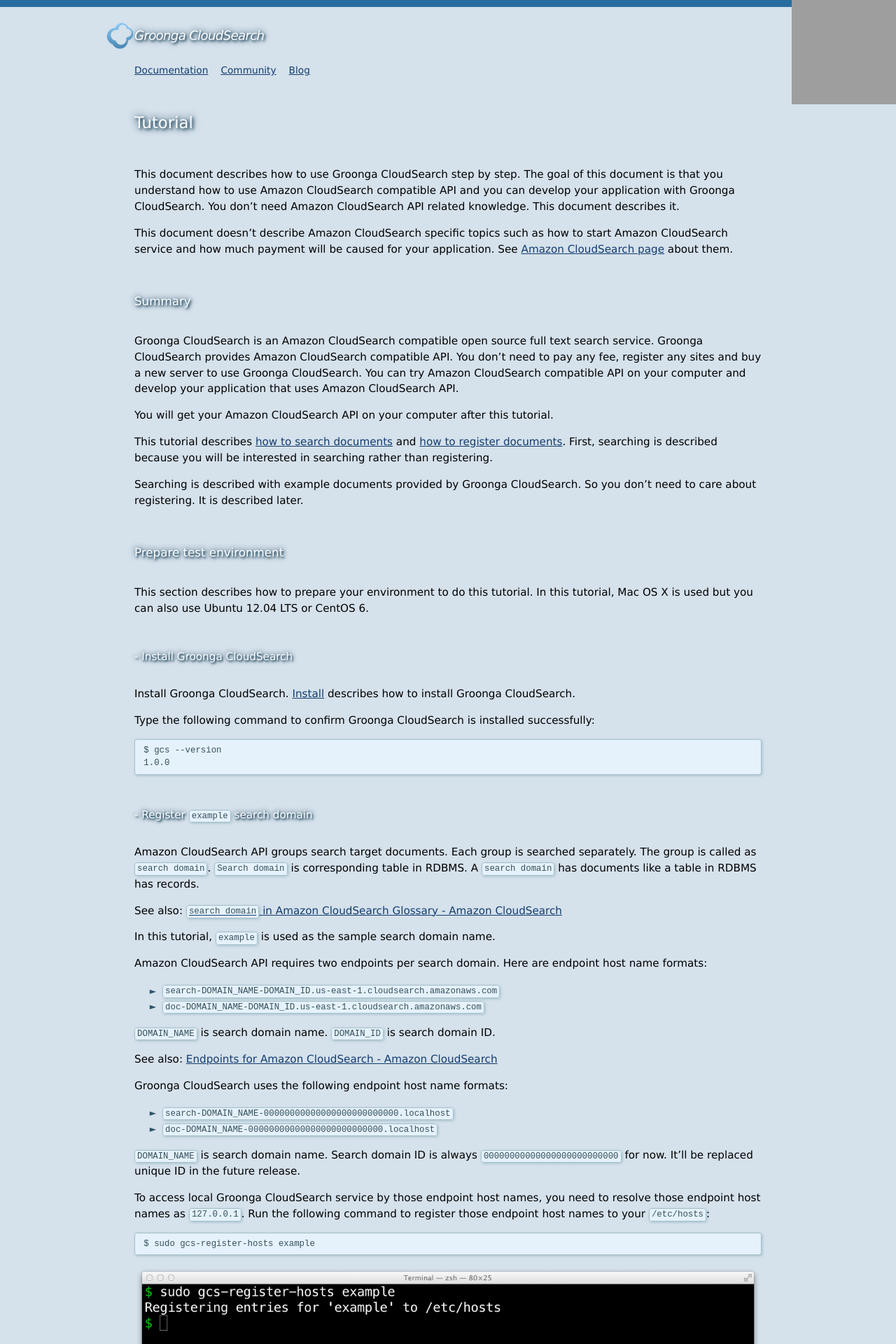
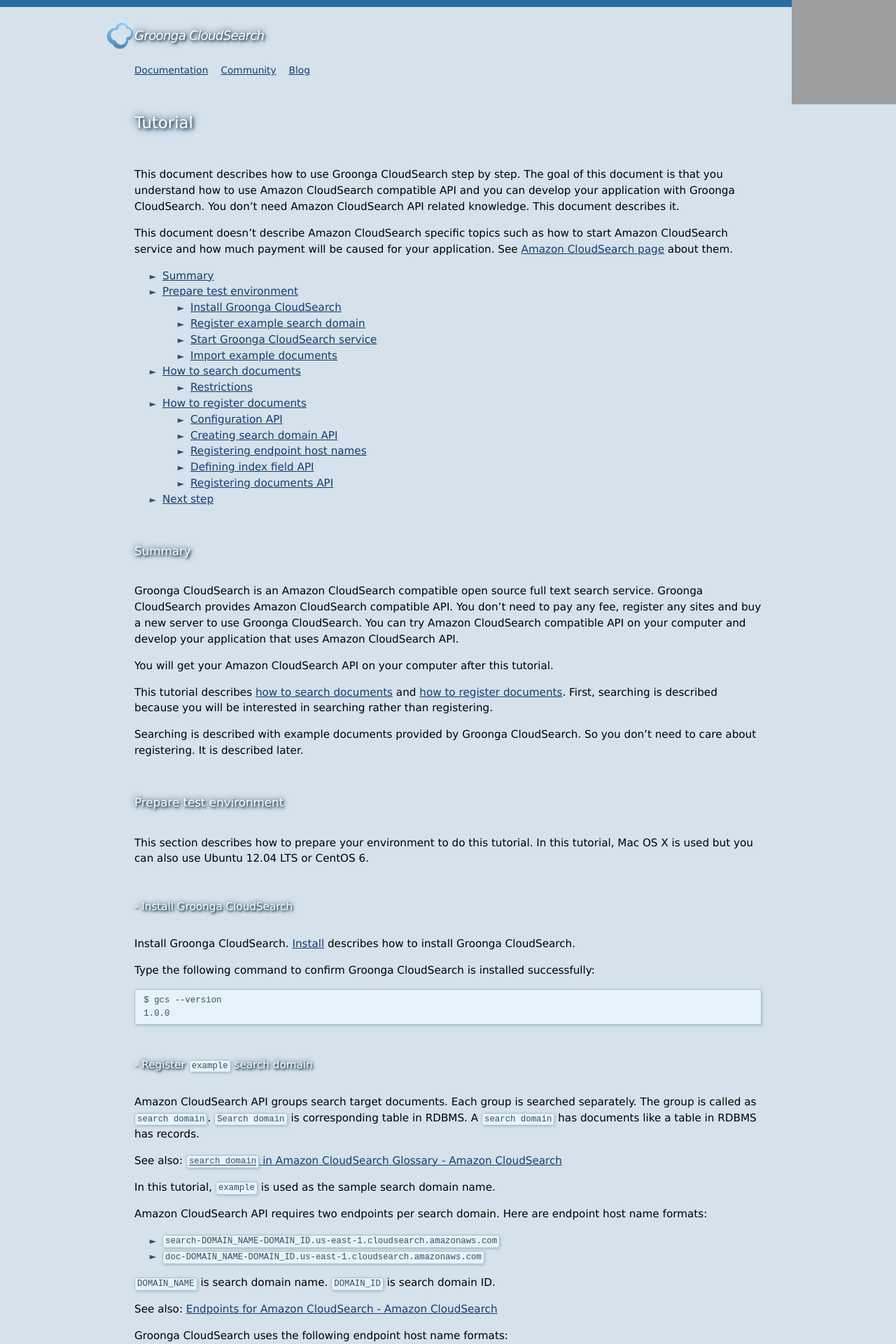
Before and after one commit to groonga/gcs.groonga.org, a Jekyll site: the page built from docs/tutorial/index.md, in a window 1280 px wide. Shown: the top 1920 px of the page at 70% size. Built offline with Jekyll 4.4.1, drawn with Linux system fonts in a browser that asks for light colours; comment, search, counter and statistics services are not loaded; grey boxes are pictures that could not be loaded.

Commit message:
Add contents list to the FAQ and the tutlrial

```diff
--- a/docs/tutorial/index.md
+++ b/docs/tutorial/index.md
@@ -14,6 +14,23 @@
 as how to start Amazon CloudSearch service and how much payment will
 be caused for your application. See [Amazon CloudSearch
 page](http://aws.amazon.com/cloudsearch/) about them.
+
+ * [Summary](#summary)
+ * [Prepare test environment](#prepare_test_environment)
+   * [Install Groonga CloudSearch](#install_groonga_cloudsearch)
+   * [Register example search domain](#register__search_domain)
+   * [Start Groonga CloudSearch service](#start_groonga_cloudsearch_service)
+   * [Import example documents](#import_example_documents)
+ * [How to search documents](#how-to-search-documents)
+
+   * [Restrictions](#restrictions)
+ * [How to register documents](#how-to-register-documents)
+   * [Configuration API](#configuration_api)
+   * [Creating search domain API](#creating_search_domain_api)
+   * [Registering endpoint host names](#registering_endpoint_host_names)
+   * [Defining index field API](#defining_index_field_api)
+   * [Registering documents API](#registering_documents_api)
+ * [Next step](#next_step)
 
 ## Summary
 
--- a/stylesheets/screen/base.css
+++ b/stylesheets/screen/base.css
@@ -102,6 +102,14 @@
   max-height: 0;
   position: relative;
   top: 0.5em;
+}
+
+ul li p:first-child,
+ul ul {
+  margin-bottom: 0;
+  margin-top: 0;
+  padding-bottom: 0;
+  padding-top: 0;
 }
 
 
```
Also changed, not shown: docs/faq/index.md (+8 -0 lines).
